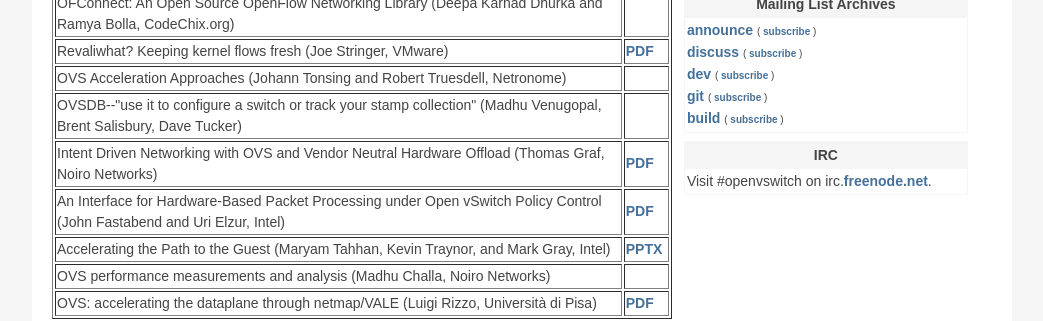
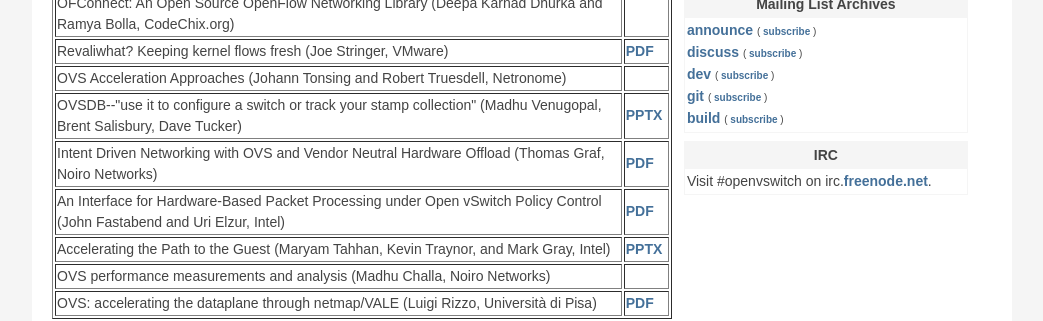
Before and after one commit to openvswitch/openvswitch.github.io, a Jekyll site: the page built from support/ovscon2014/index.html, in a window 1280 px wide. Shown: the part 968-1289 px from the top of the page, without its empty margins (118-1161 px from the left). Built offline with Jekyll 4.4.1, drawn with Linux system fonts in a browser that asks for light colours.

Commit message:
ovscon2014: Add OVSDB--"use it to configure a switch or track your stamp collection" slides.

```diff
--- a/support/ovscon2014/index.html
+++ b/support/ovscon2014/index.html
@@ -118,7 +118,7 @@
 </tr>
 <tr>
   <td>OVSDB--"use it to configure a switch or track your stamp collection" (Madhu Venugopal, Brent Salisbury, Dave Tucker)</td>
-  <td></td>
+  <td><a href="18/1330-ovsdb-stamp-collection.pptx">PPTX</a></td>
 </tr>
 <tr>
   <td>Intent Driven Networking with OVS and Vendor Neutral Hardware Offload (Thomas Graf, Noiro Networks)</td>
```
Also changed, not shown: 1 other file.
